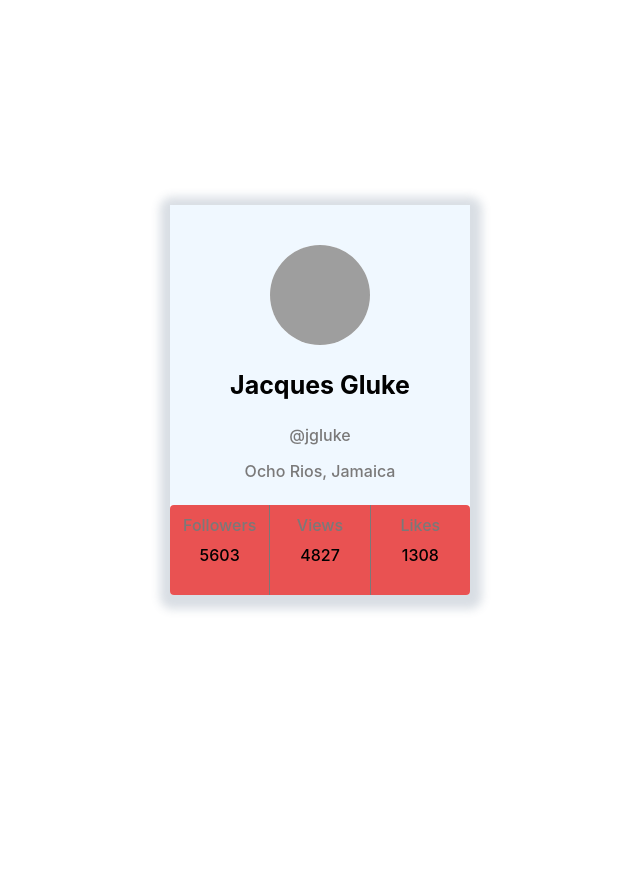
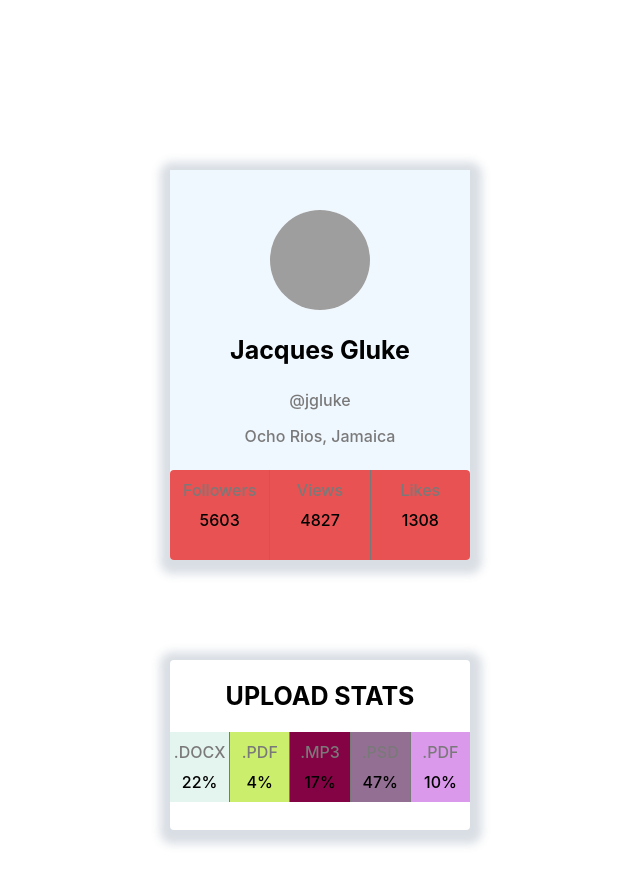
Before and after one commit to Agrratt/goit-react-hw-01-components, a React (Create React App) app: page / in a window 1280 px wide. Shown: the top 884 px of the page, without its empty margins (320-960 px from the left). Before the commit the page ends 800 px from the top, so only its background shows below. Built offline with nearby package versions, Linux system fonts and the light colour scheme; grey boxes are pictures that could not be loaded.

Commit message:
add exercize 2

```diff
--- a/src/App.js
+++ b/src/App.js
@@ -1,5 +1,7 @@
 import Profile from './components/Profile/Profile';
 import user from './components/Profile/user.json';
+import data from './components/Statistics/data.json';
+import Statistics from './components/Statistics/Statistics';
 
 export const App = () => {
   return (
@@ -9,9 +11,11 @@ export const App = () => {
         display: 'flex',
         justifyContent: 'center',
         alignItems: 'center',
+        flexDirection: 'column',
         fontSize: 40,
         textTransform: 'uppercase',
         color: '#010101',
+        marginTop: '100px',
       }}
     >
       <Profile
@@ -22,6 +26,13 @@ export const App = () => {
         avatar={user.avatar}
         stats={user.stats}
       />
+
+      <Statistics
+        // key={data.id}
+        title="Upload stats"
+        stats={data}
+      />
+      {/* <Statistics stats={data} /> */}
     </div>
   );
 };
--- /dev/null
+++ b/src/components/Statistics/Statistics.js
@@ -0,0 +1,34 @@
+import s from './Statistics.module.css';
+import PropTypes from 'prop-types';
+import getRandomColor from './getRandomColor';
+// import data from './data.json';
+
+const Statistics = ({ title, stats }) => {
+  return (
+    <section className={s.statistics}>
+      <div>{title && <h2 className={s.title}>{title}</h2>}</div>
+
+      <ul className={s.list}>
+        {stats.map(({ id, label, percentage }) => (
+          <li
+            className={s.item}
+            key={id}
+            style={{ backgroundColor: getRandomColor() }}
+          >
+            <span className={s.label}>{label}</span>
+            <span className={s.percentage}>{percentage}%</span>
+          </li>
+        ))}
+      </ul>
+    </section>
+  );
+};
+
+Statistics.propTypes = {
+  title: PropTypes.string,
+  id: PropTypes.string,
+  label: PropTypes.string,
+  percentage: PropTypes.number,
+};
+
+export default Statistics;
--- /dev/null
+++ b/src/components/Statistics/Statistics.module.css
@@ -0,0 +1,54 @@
+.statistics {
+  display: flex;
+  flex-direction: column;
+  align-items: center;
+  width: 300px;
+  height: 170px;
+  margin-top: 100px;
+  border-radius: 4px;
+  box-shadow: 1px 3px 10px 11px rgba(63, 91, 122, 0.2);
+}
+
+.title {
+  font-size: 25px;
+  font-weight: bold;
+}
+
+.list {
+  font-size: 16px;
+  border-radius: 4px;
+
+  width: 300px;
+  height: 70px;
+  padding: 0;
+  margin: 0;
+  list-style: none;
+
+  display: flex;
+  justify-content: center;
+  align-items: stretch;
+}
+
+.item {
+  display: flex;
+  text-align: center;
+  width: 100%;
+  flex-direction: column;
+  padding-top: 10px;
+  padding-bottom: 10px;
+}
+
+.label {
+  font-weight: 500;
+  color: rgb(122, 121, 121);
+  padding-bottom: 10px;
+}
+
+.percentage {
+  font-weight: 500;
+}
+
+.statistics li:nth-child(2n) {
+  border-left: 1px solid rgb(122, 121, 121);
+  border-right: 1px solid rgb(122, 121, 121);
+}
--- /dev/null
+++ b/src/components/Statistics/data.json
@@ -0,0 +1,7 @@
+[
+  { "id": "id-1", "label": ".docx", "percentage": 22 },
+  { "id": "id-2", "label": ".pdf", "percentage": 4 },
+  { "id": "id-3", "label": ".mp3", "percentage": 17 },
+  { "id": "id-4", "label": ".psd", "percentage": 47 },
+  { "id": "id-5", "label": ".pdf", "percentage": 10 }
+]
--- /dev/null
+++ b/src/components/Statistics/getRandomColor.js
@@ -0,0 +1,11 @@
+function getRandomColor(min, max) {
+  return (
+    '#' + (Math.random().toString(16) + '000000').substring(2, 8).toUpperCase()
+  );
+  // Math.floor(Math.random() * (max - min)) + min;
+}
+
+// element.onclick = function() {
+//     element.style.backgroundColor = 'rgb('+getRandomColor(0,255)+', '+getRandomColor(0,255)+', '+getRandomColor(0,255)+')';
+//   };
+export default getRandomColor;
```
Also changed, not shown: 1 other file (tests, documents, lock files or other folders).
